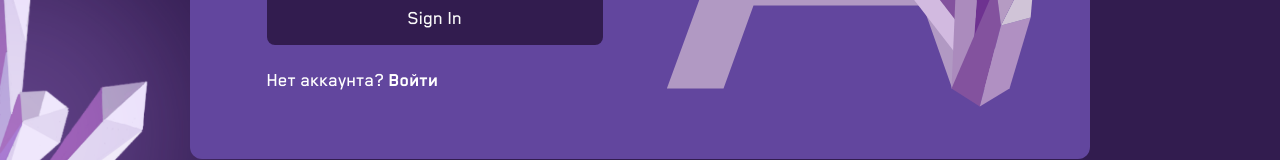
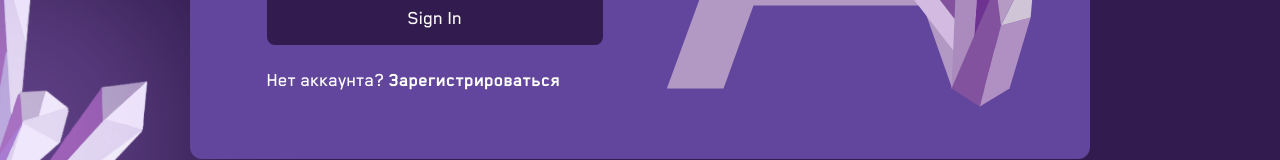
Before and after one commit to AYDLIOH04/arthub-frontend, a Next.js app: page /auth in a window 1280 px wide. Shown: the part 489-649 px from the top of the page. Built offline with nearby package versions, Linux system fonts and the light colour scheme; no server answers.

Commit message:
догружаю

```diff
--- a/src/components/auth/sign-in.tsx
+++ b/src/components/auth/sign-in.tsx
@@ -88,7 +88,7 @@ export default function SignInForm({ setShowRegister }: any) {
           className="cursor-pointer hover:text-hover ease-out duration-200 font-bold"
         >
           {" "}
-          Войти
+          Зарегистрироваться
         </a>
       </h2>
     </form>
--- a/src/components/auth/sing-up.tsx
+++ b/src/components/auth/sing-up.tsx
@@ -95,7 +95,7 @@ export default function SignUpForm({ setShowRegister }: any) {
           className="cursor-pointer hover:text-hover ease-out duration-200 font-bold"
         >
           {" "}
-          Вход
+          Войти
         </a>
       </h2>
     </form>
```
